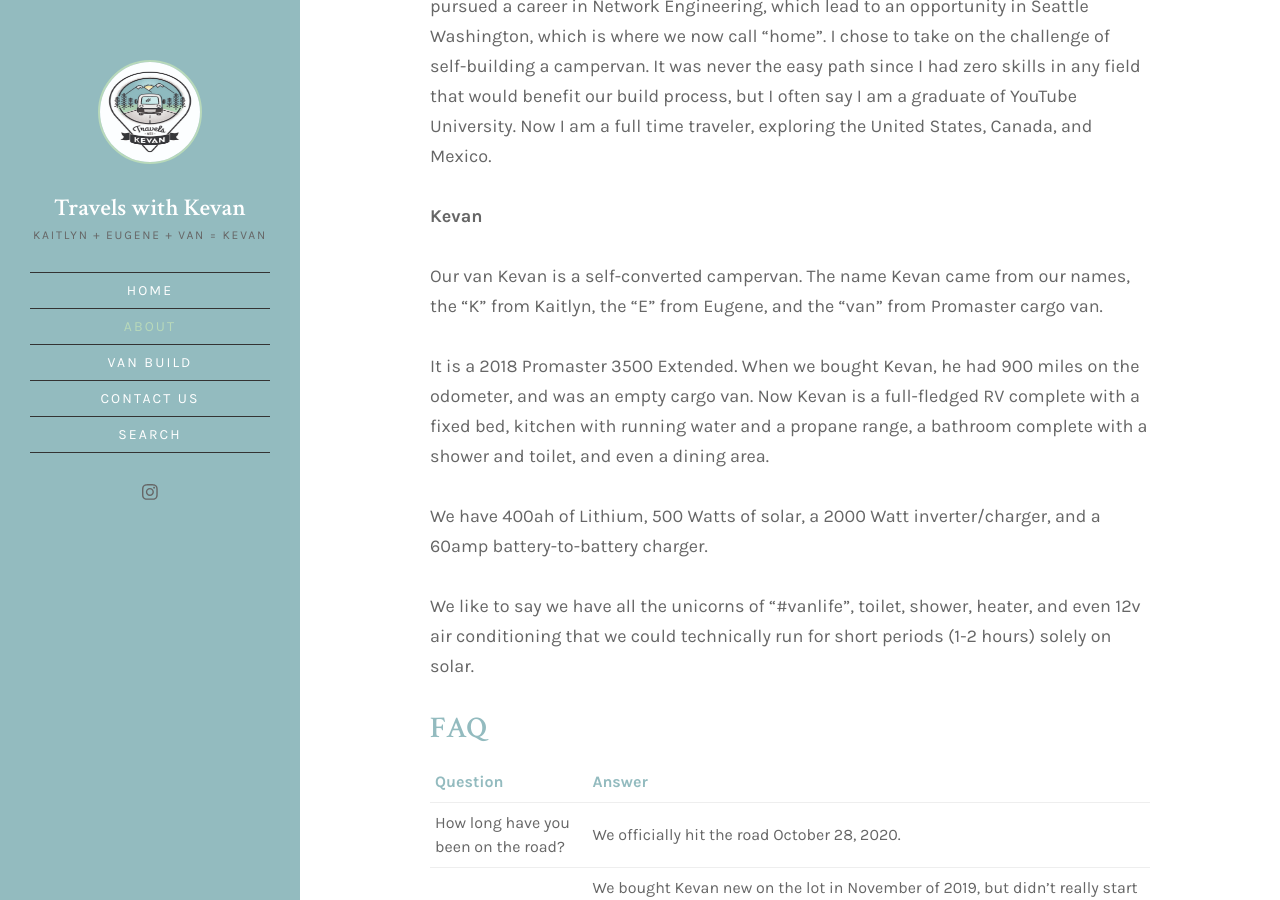
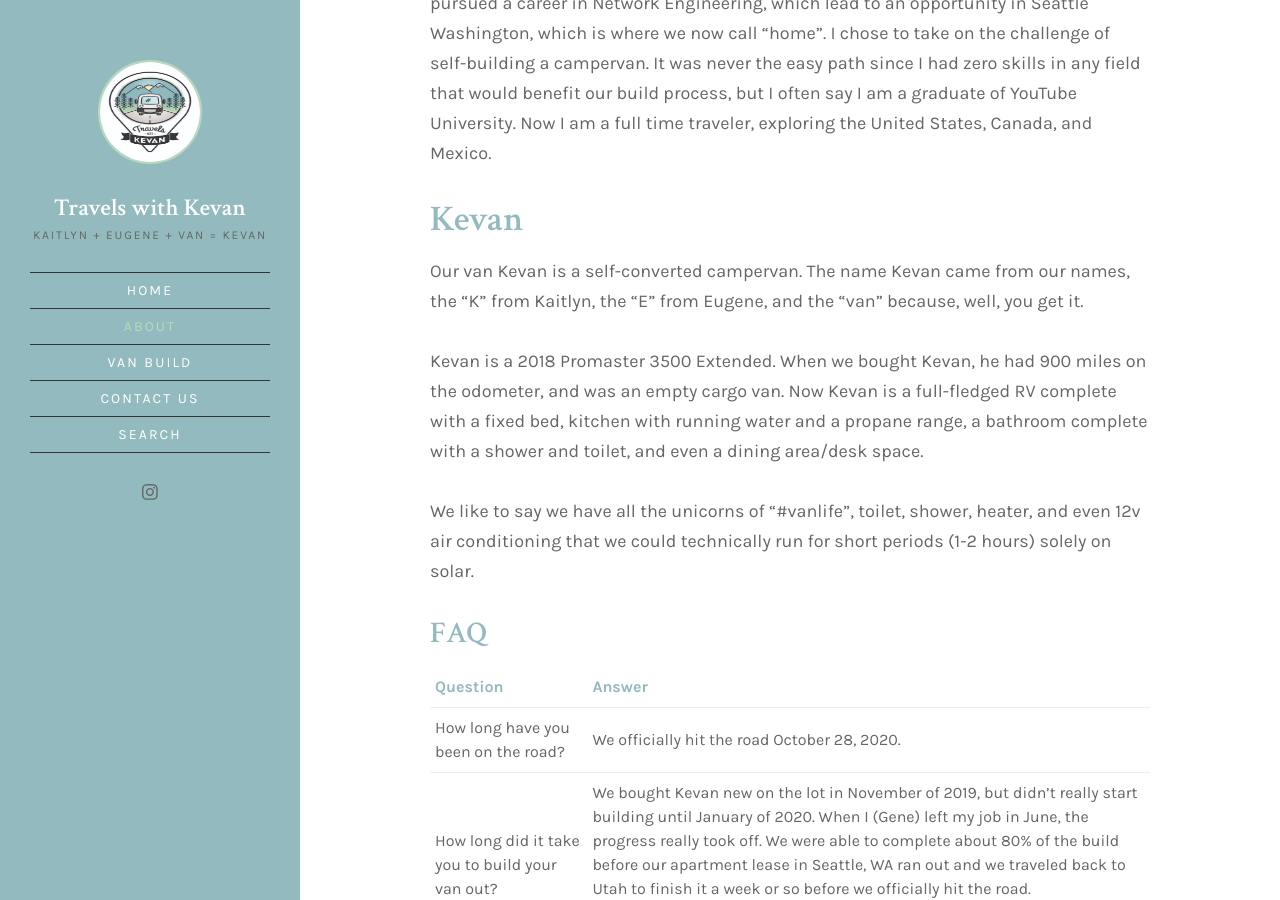
Before and after one commit to kevanaster/TravelsWithKevan-site, a Jekyll site: the page built from about.md, in a window 1280 px wide and 900 px high, scrolled down 1076 px. Built offline with Jekyll 4.4.1, drawn with Linux system fonts in a browser that asks for light colours; a script that is not in the unit is left out.

Commit message:
update kevan bio

```diff
--- a/about.md
+++ b/about.md
@@ -7,21 +7,19 @@ featured_image: /assets/images/pages/KandE.jpg
 Hello,
 we are Kaitlyn and (Eu)Gene, and we live in our self-converted Promaster campervan.
 
-**Kaitlyn**
+## Kaitlyn
 
 This is where kaitlyn gets to tell us about herself.
 
-**Eugene**
+## Eugene
 
 I'm Eugene, but everyone calls me "Gene". I have grown up traveling around the world and I've always loved to seek adventures. Shortly after graduating high school I joined the Army where I learned the skills required to work in IT. After leaving the Army, I pursued a career in Network Engineering, which lead to an opportunity in Seattle Washington, which is where we now call "home". I chose to take on the challenge of self-building a campervan. It was never the easy path since I had zero skills in any field that would benefit our build process, but I often say I am a graduate of YouTube University. Now I am a full time traveler, exploring the United States, Canada, and Mexico.
 
-**Kevan**
+## Kevan
 
-Our van Kevan is a self-converted campervan. The name Kevan came from our names, the "K" from Kaitlyn, the "E" from Eugene, and the "van" from Promaster cargo van.
+Our van Kevan is a self-converted campervan. The name Kevan came from our names, the "K" from Kaitlyn, the "E" from Eugene, and the "van" because, well, you get it.
 
-It is a 2018 Promaster 3500 Extended. When we bought Kevan, he had 900 miles on the odometer, and was an empty cargo van. Now Kevan is a full-fledged RV complete with a fixed bed, kitchen with running water and a propane range, a bathroom complete with a shower and toilet, and even a dining area.
-
-We have 400ah of Lithium, 500 Watts of solar, a 2000 Watt inverter/charger, and a 60amp battery-to-battery charger.
+Kevan is a 2018 Promaster 3500 Extended. When we bought Kevan, he had 900 miles on the odometer, and was an empty cargo van. Now Kevan is a full-fledged RV complete with a fixed bed, kitchen with running water and a propane range, a bathroom complete with a shower and toilet, and even a dining area/desk space.
 
 We like to say we have all the unicorns of "#vanlife", toilet, shower, heater, and even 12v air conditioning that we could technically run for short periods (1-2 hours) solely on solar.
 
@@ -30,7 +28,7 @@ We like to say we have all the unicorns of "#vanlife", toilet, shower, heater, a
 ### FAQ
 
 |Question|Answer|
-|--------------|----------|
+|----------|----------|
 |How long have you been on the road? | We officially hit the road October 28, 2020. |
 |How long did it take you to build your van out? | We bought Kevan new on the lot in November of 2019, but didn't really start building until January of 2020. When I (Gene) left my job in June, the progress really took off. We were able to complete about 80% of the build before our apartment lease in Seattle, WA ran out and we traveled back to Utah to finish it a week or so before we officially hit the road. <br><br> About 10 Months|
 |How many Watts Solar do you have? |500W, 5x 100Watt Renogy panels mounted on the roof|
```
